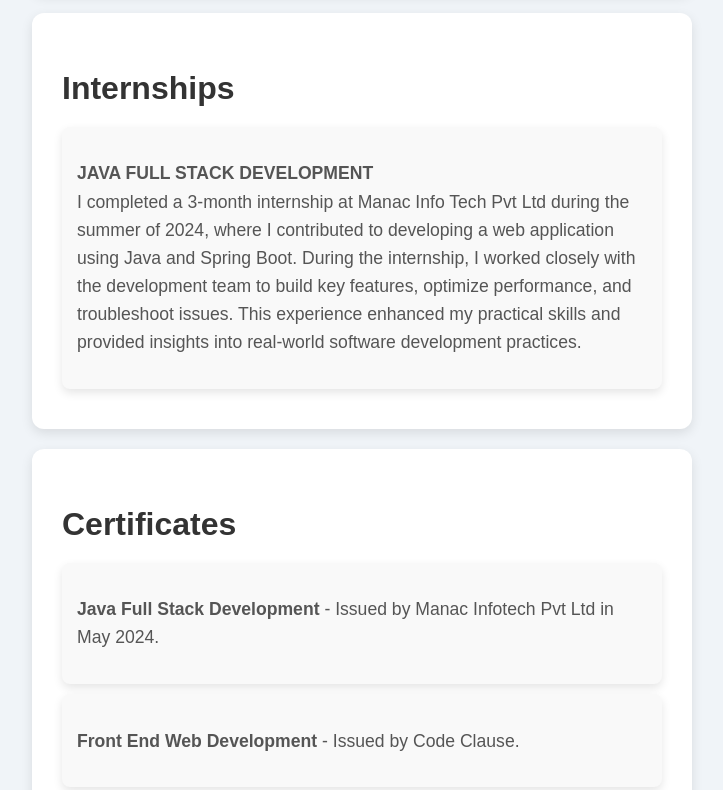
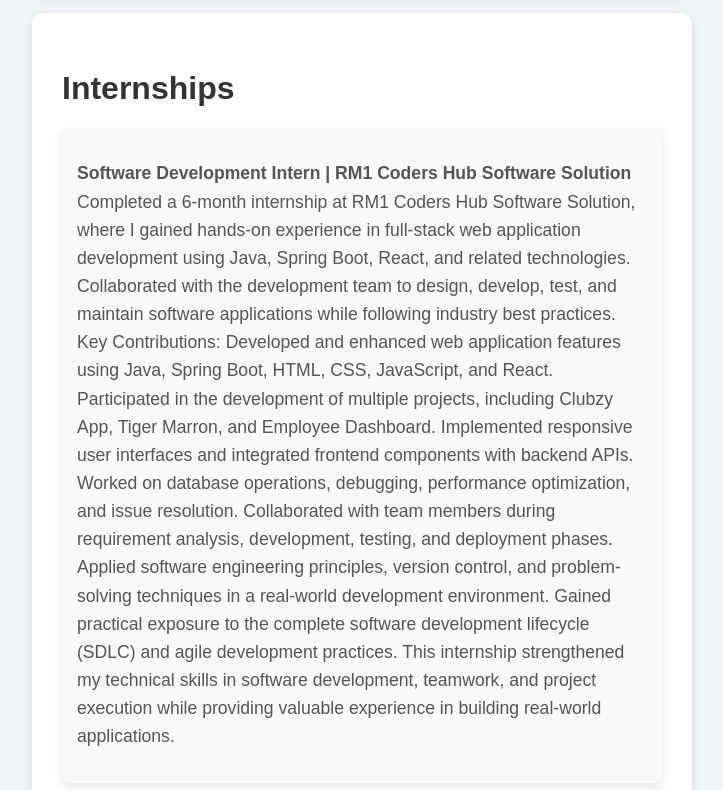
Before and after one commit to MOGULAGANIRAJESH/Portfolio, a plain HTML site: page Aboutme.html in a window 1280 px wide. Shown: the part 820-1610 px from the top of the page, without its empty margins (278-1001 px from the left). Drawn offline with Linux system fonts and the light colour scheme.

Commit message:
Aboutme.html

```diff
--- a/Aboutme.html
+++ b/Aboutme.html
@@ -151,6 +151,24 @@
     <!-- Internship Section -->
     <div class="internship-container">
         <h2>Internships</h2>
+
+        <div class="internship">
+            <p><b>Software Development Intern | RM1 Coders Hub Software Solution </b><br>
+              Completed a 6-month internship at RM1 Coders Hub Software Solution, where I gained hands-on experience in full-stack web application development using Java, Spring Boot, React, and related technologies. Collaborated with the development team to design, develop, test, and maintain software applications while following industry best practices.
+
+Key Contributions:
+
+Developed and enhanced web application features using Java, Spring Boot, HTML, CSS, JavaScript, and React.
+Participated in the development of multiple projects, including Clubzy App, Tiger Marron, and Employee Dashboard.
+Implemented responsive user interfaces and integrated frontend components with backend APIs.
+Worked on database operations, debugging, performance optimization, and issue resolution.
+Collaborated with team members during requirement analysis, development, testing, and deployment phases.
+Applied software engineering principles, version control, and problem-solving techniques in a real-world development environment.
+Gained practical exposure to the complete software development lifecycle (SDLC) and agile development practices.
+
+This internship strengthened my technical skills in software development, teamwork, and project execution while providing valuable experience in building real-world applications.
+            </p>
+        </div>
         <div class="internship">
             <p><b>JAVA FULL STACK DEVELOPMENT</b><br>
                 I completed a 3-month internship at Manac Info Tech Pvt Ltd during the summer of 2024, where I contributed to developing a web application using Java and Spring Boot. During the internship, I worked closely with the development team to build key features, optimize performance, and troubleshoot issues. This experience enhanced my practical skills and provided insights into real-world software development practices.
```
